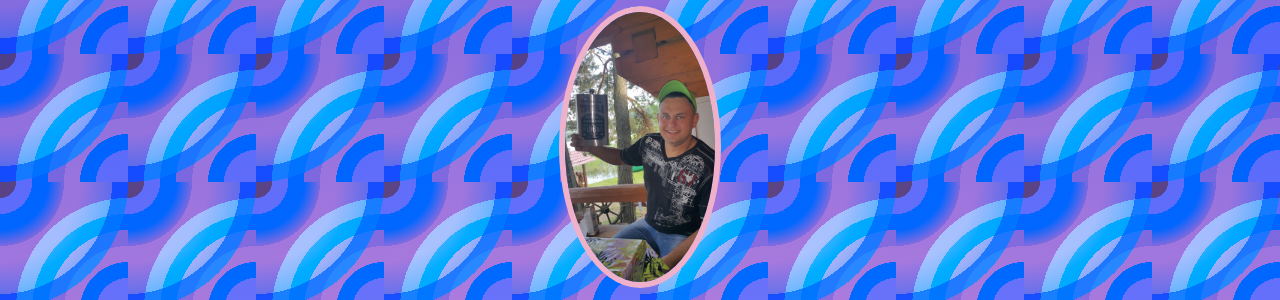
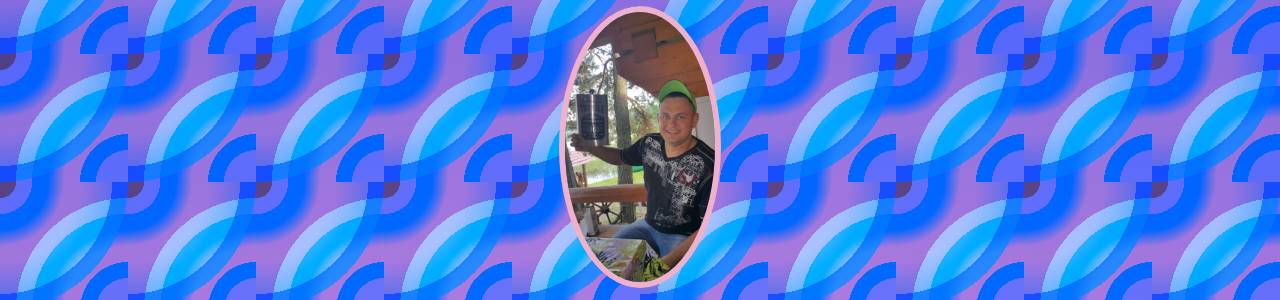
Before and after one commit to brutall100/Rolkos_gimtadienis, a plain HTML site: page index.html in a window 1280 px wide. Shown: the part 74-374 px from the top of the page. Drawn offline with nearby package versions, Linux system fonts and the light colour scheme; a web font is replaced by a local one.

Commit message:
Update styles.css

```diff
--- a/styles.css
+++ b/styles.css
@@ -10,8 +10,6 @@ body {
 			deepskyblue 3em,
 			gainsboro 3em,
 			gainsboro 4em,
-			lightsteelblue 4em,
-			lightsteelblue 5em,
 			deepskyblue 5em,
 			deepskyblue 6em,
 			lightskyblue 6em,
@@ -27,7 +25,6 @@ body {
 			lightskyblue 2em,
 			deepskyblue 2em,
 			deepskyblue 3em,
-			lightsteelblue 4em,
 			gainsboro 4em,
 			gainsboro 5em,
 			skyblue 7em,
```
